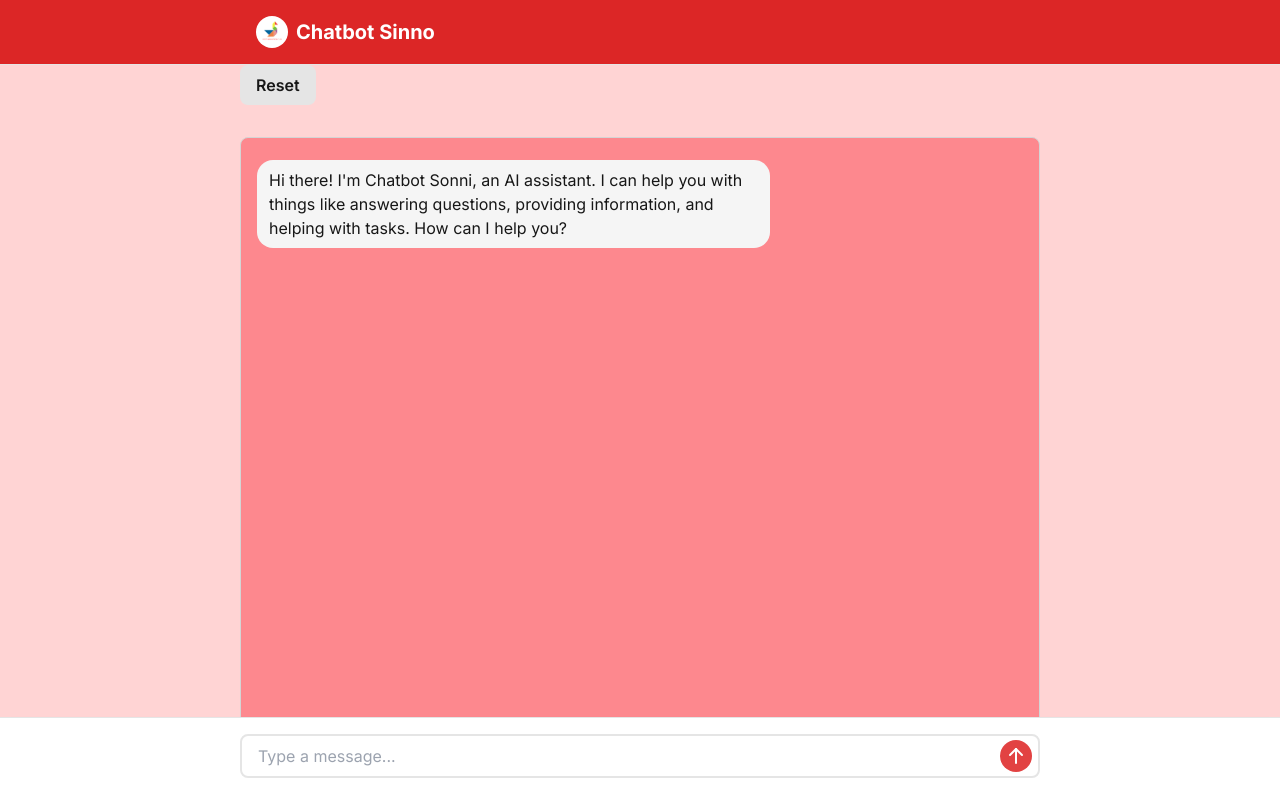
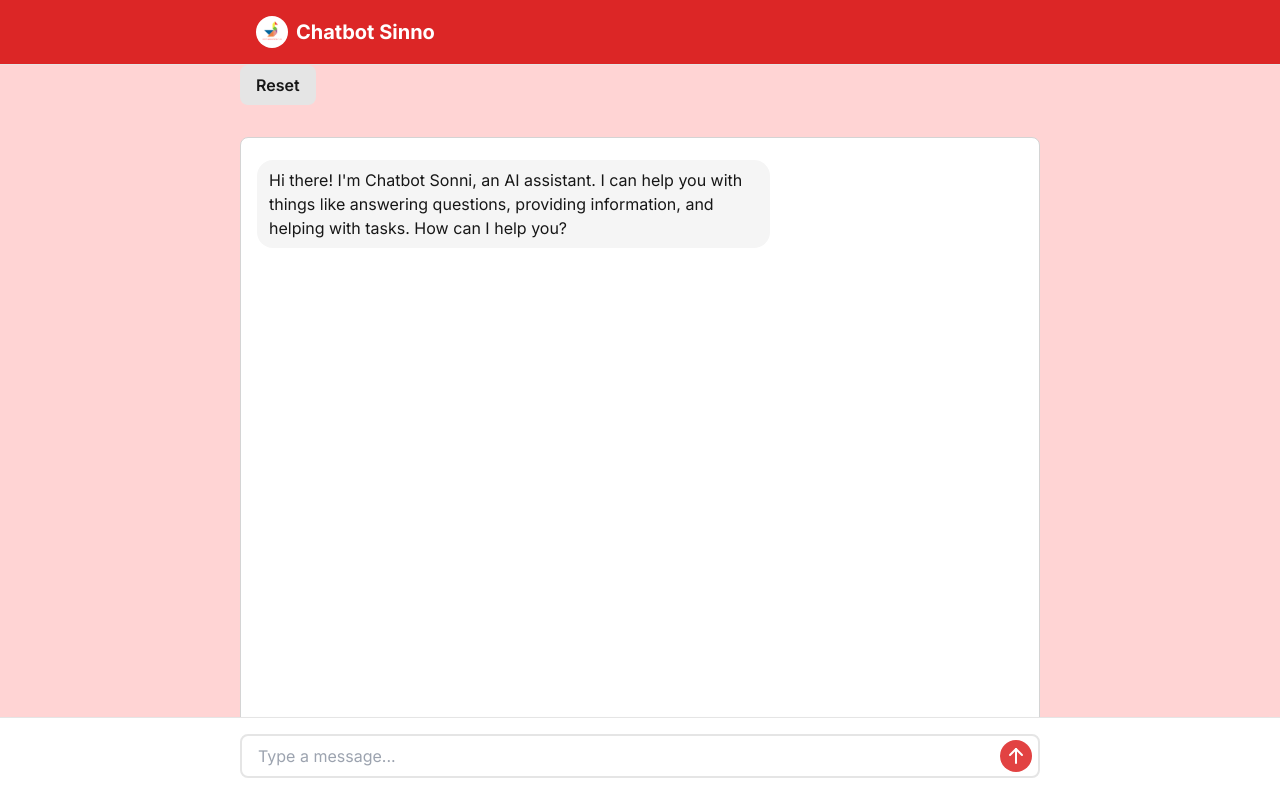
Before and after one commit to nqd1/chatbot-ui-lite, a Next.js app: page / in a window 1280 px wide. Built offline with nearby package versions, Linux system fonts and the light colour scheme.

Commit message:
hehehehe

```diff
--- a/components/Chat/Chat.tsx
+++ b/components/Chat/Chat.tsx
@@ -18,7 +18,7 @@ export const Chat: FC<Props> = ({ messages, loading, onSend, onReset }) => {
   const messagesContainerRef = useRef<HTMLDivElement>(null);
 
   const scrollToBottom = (smooth: boolean = false) => {
-    messagesEndRef.current?.scrollIntoView({ behavior: smooth ? "smooth" : "auto" });
+    messagesEndRef.current?.scrollIntoView({behavior : "smooth"})//({ behavior: smooth ? "smooth" : "auto" });
   };
 
   const handleScroll = () => {
@@ -42,7 +42,7 @@ export const Chat: FC<Props> = ({ messages, loading, onSend, onReset }) => {
       <div
         ref={messagesContainerRef}
         onScroll={handleScroll}
-        className="flex-1 overflow-y-auto rounded-lg px-2 sm:p-4 sm:border border-neutral-300 pb-24 bg-[#fd888e]"
+        className="flex-1 overflow-y-auto rounded-lg px-2 sm:p-4 sm:border border-neutral-300 pb-24 bg-[#FFFFFF]"
       >
         {messages.map((message, index) => (
           <div
```
